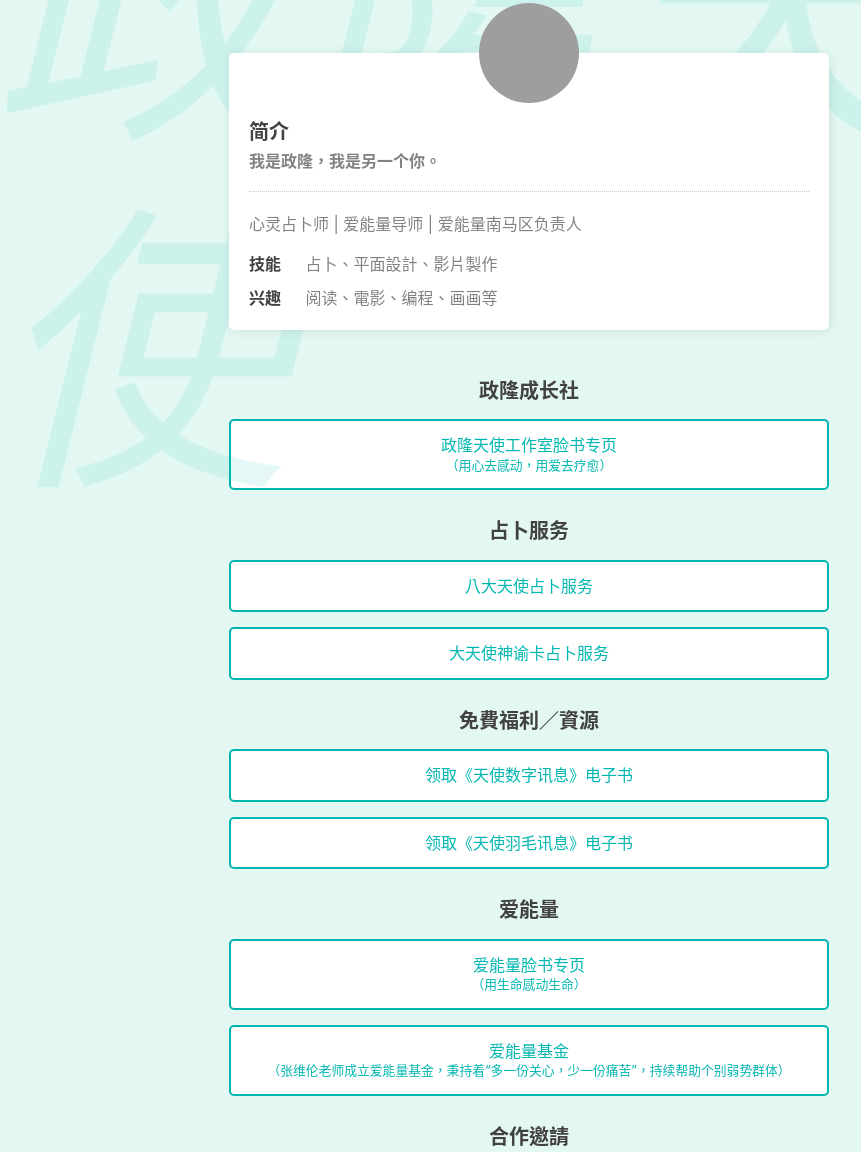
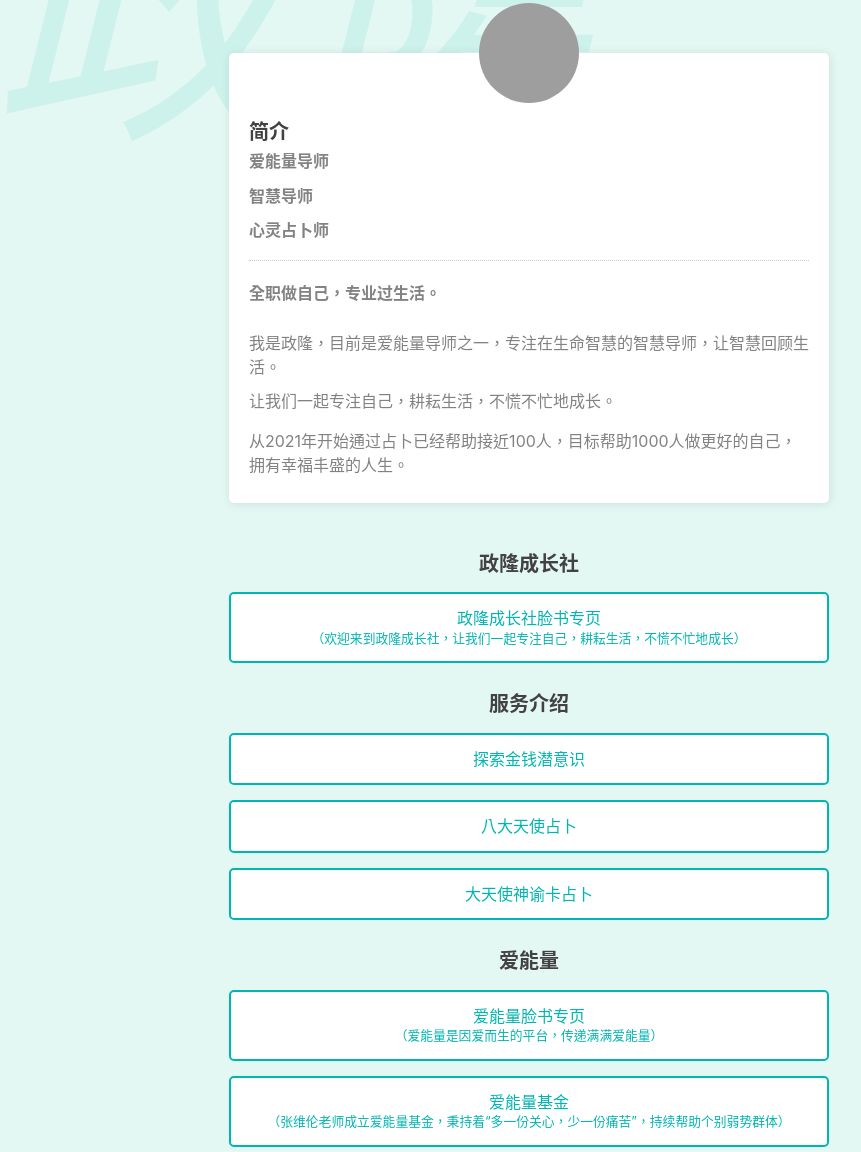
Before and after one commit to JengLoong/3333, a plain HTML site: page index.html in a window 1280 px wide. Shown: the part 156-1308 px from the top of the page, without its empty margins (111-972 px from the left). Drawn offline with nearby package versions, Linux system fonts and the light colour scheme; grey boxes are pictures that could not be loaded.

Commit message:
Update index.html

```diff
--- a/index.html
+++ b/index.html
@@ -17,49 +17,54 @@
 
 <body>
 <main>
-  <div class="background-text">政隆天使</div>
+  <div class="background-text">政隆</div>
   <section class="intro">
-    <img class="profile" src="https://avatars.githubusercontent.com/u/82709853?s=96&v=4" alt="政隆">
+    <img class="profile" src ="https://avatars.githubusercontent.com/u/82709853?s=96&v=4" alt="政隆">
     <div class="card">
-      <h1>简介</h1>
-      <h2>我是政隆，我是另一个你。</h2>
-      <p>心灵占卜师 | 爱能量导师 | 爱能量南马区负责人</p>
+<h1>简介</h1>
+      <h2>爱能量导师
+</p>
       <div>
-        <h3>技能</h3>
-        <p>占卜、平面設計、影片製作</p>
-      </div>
+      智慧导师
+</p>
       <div>
-        <h3>兴趣</h3>
-        <p>阅读、電影、编程、画画等</p>
+      心灵占卜师
+</h2>
+      <h3><p>全职做自己，专业过生活。</h3>
+      <p>我是政隆，目前是爱能量导师之一，专注在生命智慧的智慧导师，让智慧回顾生活。
+      <p>让我们一起专注自己，耕耘生活，不慌不忙地成长。
+      <p>从2021年开始通过占卜已经帮助接近100人，目标帮助1000人做更好的自己，拥有幸福丰盛的人生。
+      </p>
       </div>
     </div>
   </section>
 
   <section class="link">
     <h2>政隆成长社</h2>
-    <a href="https://www.facebook.com/JLAngelStudio/">政隆天使工作室脸书专页<br/><small>（用心去感动，用爱去疗愈）</small></a>
+    <a href="https://avatars.githubusercontent.com/u/82709853?s=96&v=4">政隆成长社脸书专页<br/><small>（欢迎来到政隆成长社，让我们一起专注自己，耕耘生活，不慌不忙地成长）</small></a>
 
-    <h2>占卜服务</h2>
-    <a href="https://buy.o.my/angelcardreading1111">八大天使占卜服务</a>
-    <a href="https://buy.o.my/archangelcardreading1111">大天使神谕卡占卜服务</a>
+    <h2>服务介绍</h2>
+    <a href="https://buy.o.my/exploringthemoneysubconscious">探索金钱潜意识</a>
+    <a href="https://buy.o.my/angelcardreading1111">八大天使占卜</a>
+    <a href="https://buy.o.my/archangelcardreading1111">大天使神谕卡占卜</a>
 
-    <h2>免費福利／資源</h2>
+
+    <h2>爱能量</h2>
+    <a href="https://m.facebook.com/loveenergycenter/?tsid=0.9458530341960685&source=result">爱能量脸书专页<br/><small>（爱能量是因爱而生的平台，传递满满爱能量）</small></a>
+    <a href="https://swiy.io/angelfunds">爱能量基金<br/><small>（张维伦老师成立爱能量基金，秉持着“多一份关心，少一份痛苦”，持续帮助个别弱势群体）</small></a>
+
+   <h2>免費福利／資源</h2>
     <a href="https://drive.google.com/file/d/12yJR5ELTfrIQmjC0f2-NdICwUcNt0h15/view?usp=sharing">领取《天使数字讯息》电子书</a>
     <a href="https://drive.google.com/file/d/1Ni10RYnltF-Y3qx-yM7Z_UcPrTSI7z7d/view?usp=sharing">领取《天使羽毛讯息》电子书</a>
 
-    <h2>爱能量</h2>
-    <a href="https://m.facebook.com/loveenergycenter/?tsid=0.9458530341960685&source=result">爱能量脸书专页<br/><small>（用生命感动生命）</small></a>
-    <a href="https://swiy.io/angelfunds">爱能量基金<br/><small>（张维伦老师成立爱能量基金，秉持着“多一份关心，少一份痛苦”，持续帮助个别弱势群体）</small></a>
-
-    <h2>合作邀請</h2>
+    <h2>合作邀请</h2>
     <a href="https://wa.link/wdgke5">商業服務<br/><small>（线下占卜活动）</small></a>
   </section>
 
   <section class="social">
     <h2>关注我</h2>
-        <a
-href="https://www.facebook.com/jengloong0407/" title="Facebook"><span class="iconify" data-icon="ph:facebook-logo" data-inline="false"></span></a>
-        <a href="https://www.instagram.com/jengloong/" title="Instagram"><span class="iconify" data-icon="ph:instagram-logo" data-inline="false"></span></a>
+    <a href="https://www.instagram.com/jengloong/" title="Instagram"><span class="iconify" data-icon="ph:instagram-logo" data-inline="false"></span></a>
+    <a href="https://www.facebook.com/jengloong0407/" title="Facebook"><span class="iconify" data-icon="ph:facebook-logo" data-inline="false"></span></a>
   </section>
 </main>
 
```
